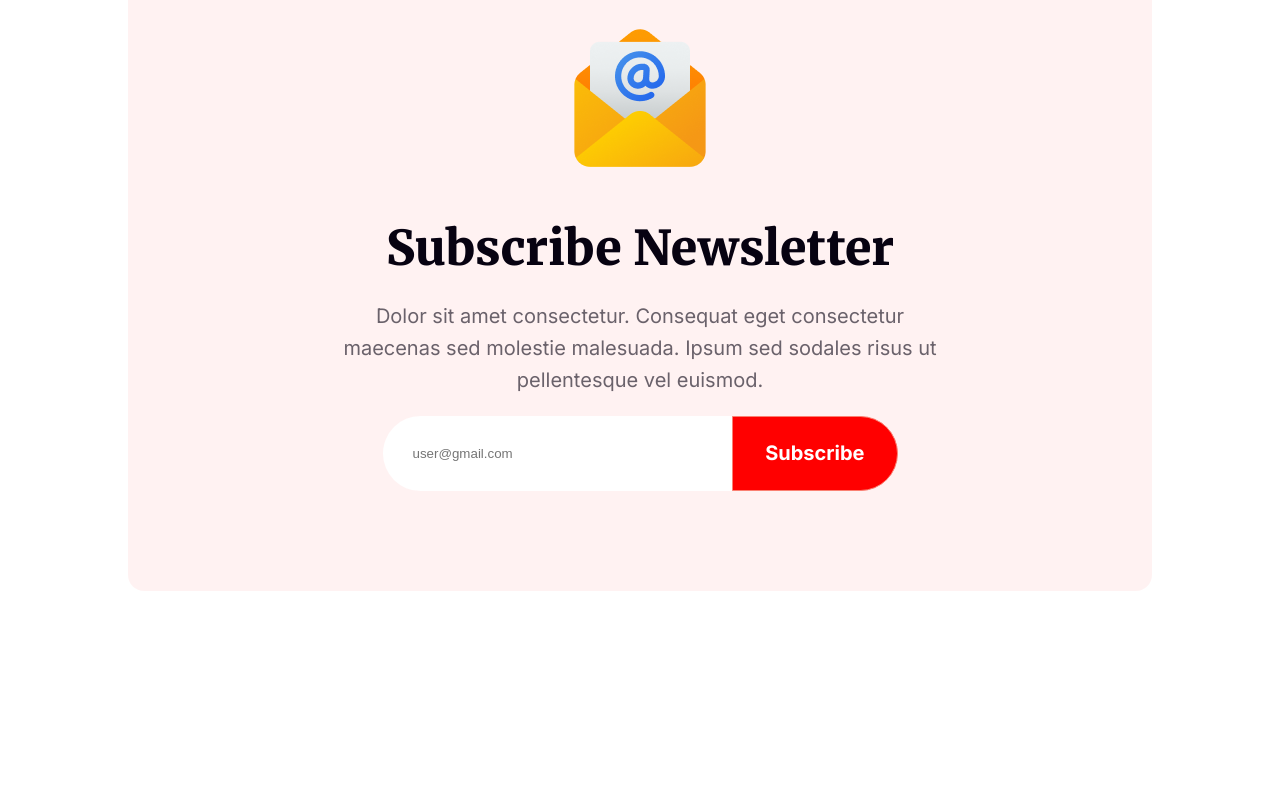
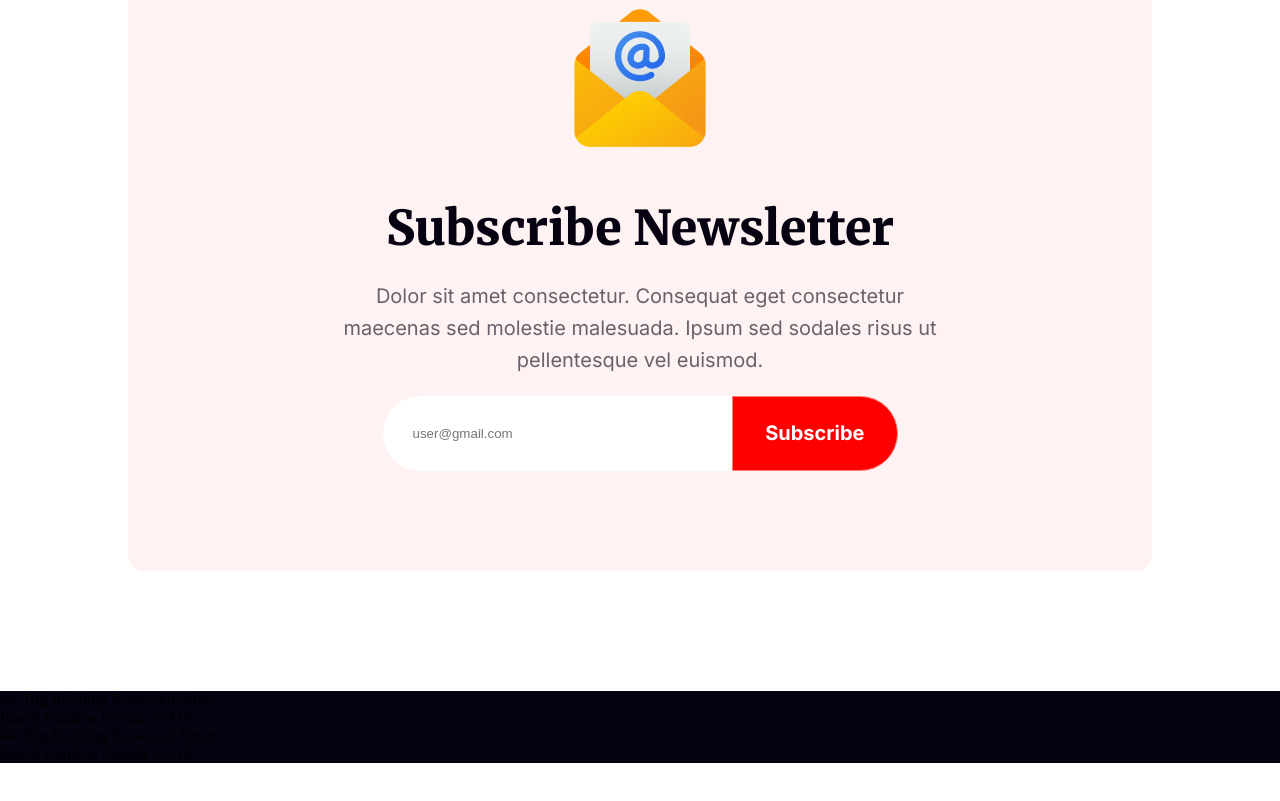
Before and after one commit to tayebidev/B9A1-New-Year-New-Mission, a plain HTML site: page index.html in a window 1280 px wide. Shown: the part 7429-8230 px from the top of the page. Before the commit the page ends 8140 px from the top, so only its background shows below. Drawn offline with Linux system fonts and the light colour scheme.

Commit message:
change main layout width.its 1st time set in body, now its set on the main and header function

```diff
--- a/Styles/style.css
+++ b/Styles/style.css
@@ -4,7 +4,13 @@
     padding: 0;
 }
 
-body {
+/* body {
+    width: 80%;
+    max-width: 1320px;
+    margin: 0 auto;
+    font-family: "Merriweather", "Inter", sans-serif;
+} */
+#main, header {
     width: 80%;
     max-width: 1320px;
     margin: 0 auto;
@@ -34,7 +40,7 @@ header {
     background-size: cover;
     background-repeat: no-repeat;
     border-radius: 16px;
-    margin: 20px 0 120px;
+    margin-bottom: 120px;
 }
 
 header .header-container {
@@ -428,3 +434,11 @@ form button {
     background: #F00;
 }
 /* <!-- End of Subscribe section --> */
+
+/* footer section */
+body footer {
+    width: 100%;
+    max-width: 1900px;
+    background: #070211;
+    margin-bottom: 120px;
+}
--- a/index.html
+++ b/index.html
@@ -33,7 +33,7 @@
     </header>
     <!-- End of New Year Party Celebraiton -->
 
-    <main>
+    <main id="main">
         <!-- 65% Off section -->
         <section class="less-container">
 
@@ -223,15 +223,26 @@
                 <button>Subscribe</button>
             </form>
 
-
         </section>
-
-
-
+        <!-- End of Subscribe section -->
     </main>
 
     <footer>
+        <div class="footer-text-container">
+            <div class="left-text">
+                <p>
+                    44, Big Building Roosevelt Street <br>
+                    Beach Gardens Florida 33410
+                </p>
+            </div>
+            <div class="right-text">
+                <p>
+                    44, Big Building Roosevelt Street <br>
+                    Beach Gardens Florida 33410
+                </p>
+            </div>
 
+        </div>
     </footer>
 </body>
 
```
